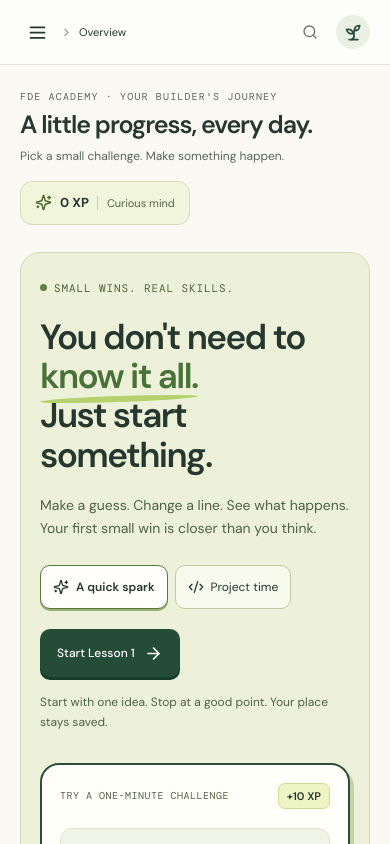
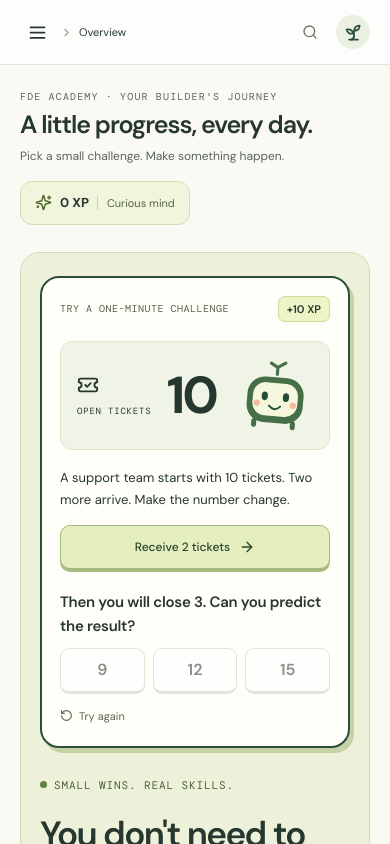
Before and after one commit to MubashirLahori97/Complete-AI-FDE-Software, a React (Vite) app in the folder web/: page / in a window 390 px wide. Shown: the top 844 px of the page. Built offline with nearby package versions, Linux system fonts and the light colour scheme.

Commit message:
Put the first playable challenge above the fold on phones

```diff
--- a/web/src/alive.css
+++ b/web/src/alive.css
@@ -1042,6 +1042,9 @@ body {
   }
 }
 @media (max-width: 620px) {
+  .alive-hero > .quick-challenge {
+    grid-row: 1;
+  }
   .learning-home .welcome-heading {
     align-items: flex-start;
     gap: 14px;
```
Also changed, not shown: 1 other file (tests, documents, lock files or other folders).
